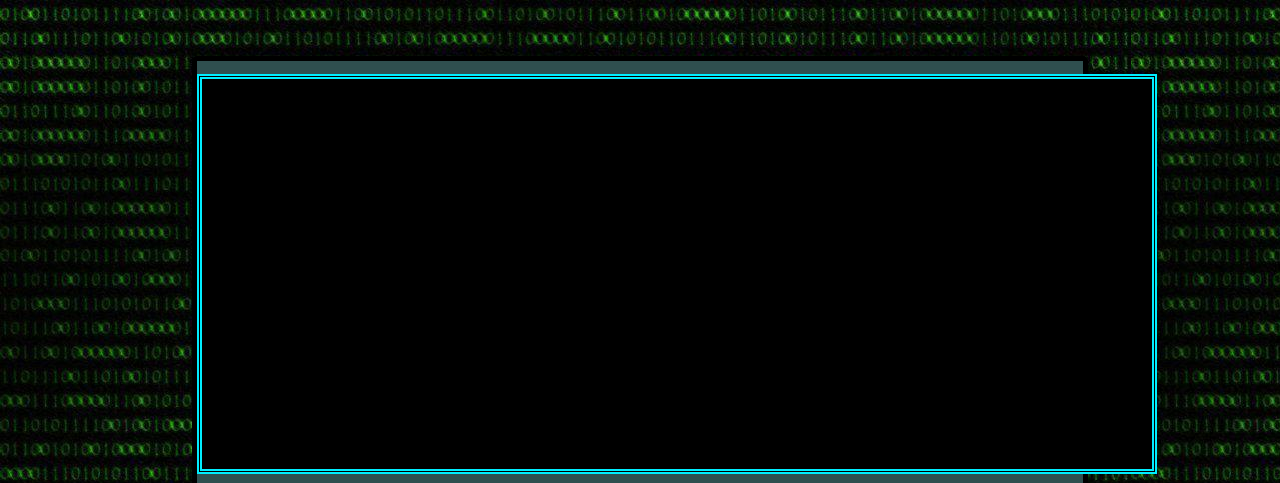
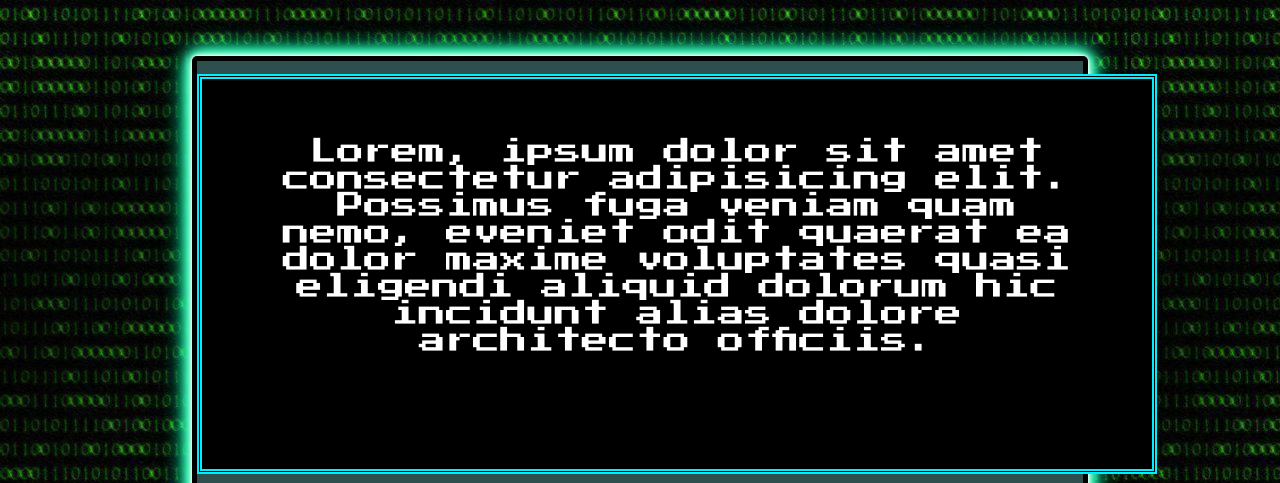
Before and after one commit to nexticodes/rlgl-typeracer, a plain HTML site: page index.html in a window 1280 px wide. Shown: the top 483 px of the page. Drawn offline with Linux system fonts and the light colour scheme.

Commit message:
Add neon lighting to game container. Also adds styles for the text in the screen.

```diff
--- a/css/styles.css
+++ b/css/styles.css
@@ -28,6 +28,13 @@ body {
     height: 25rem;
     width: 60rem;
     margin: auto;
+    padding: 2rem 5rem;
+}
+
+#screen > p {
+    color: white;
+    text-align: center;
+    font-size: 1.7rem;
 }
 
 .timer-container, .light-container, .input-heart-container {
@@ -105,6 +112,17 @@ input {
     width: 70vw;
     margin-top: 3rem;
     background-color: darkslategrey;
+    box-shadow:
+    /* White glow */
+    0 0 3px #fff,
+    0 0 5px #fff,
+    0 0 14px #fff,
+    /* Green glow */
+    0 0 12px #0fa,
+    0 0 15px #0fa,
+    0 0 18px #0fa,
+    0 0 25px #0fa,
+    0 0 30px #0fa;
 }
 
 
```
